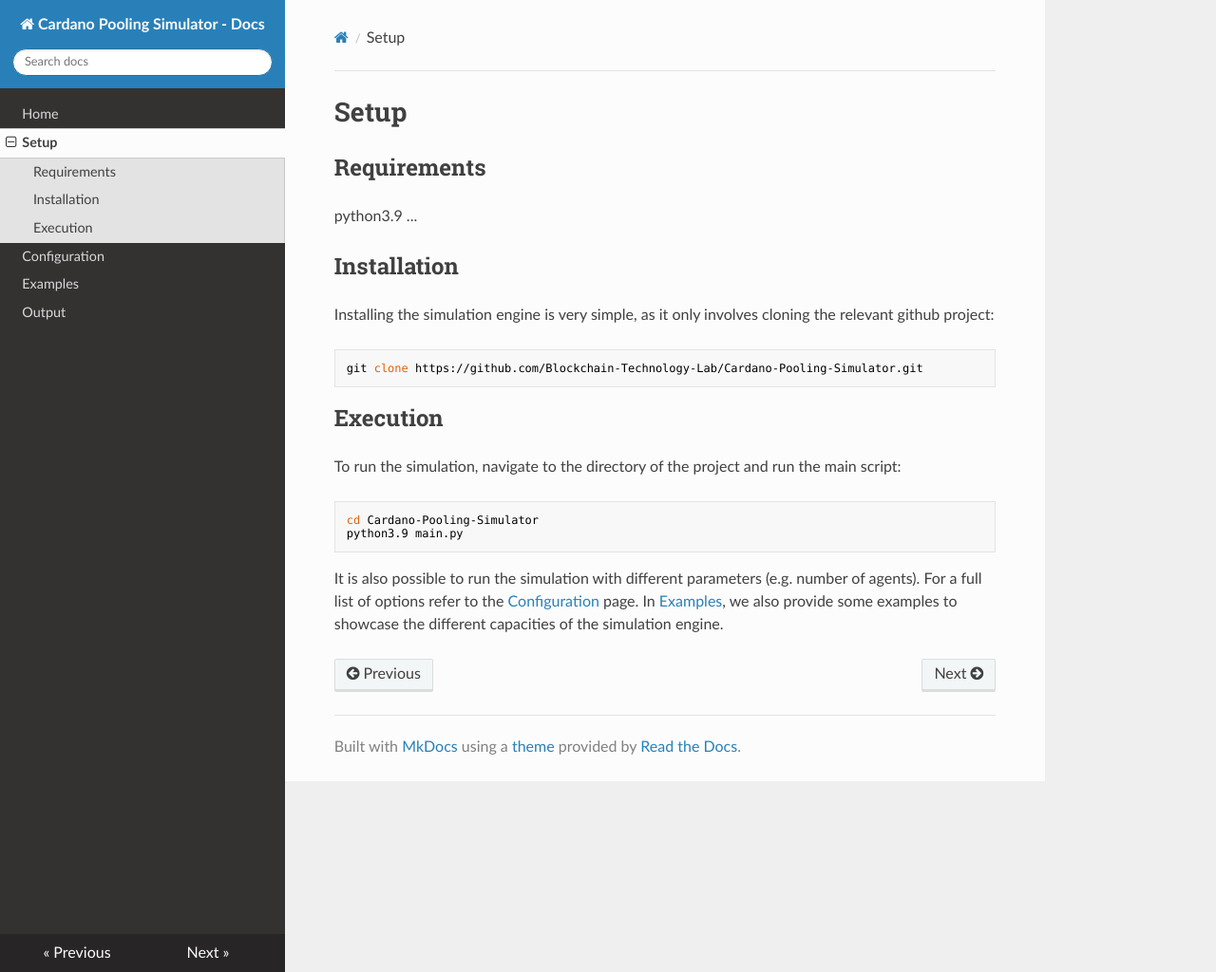
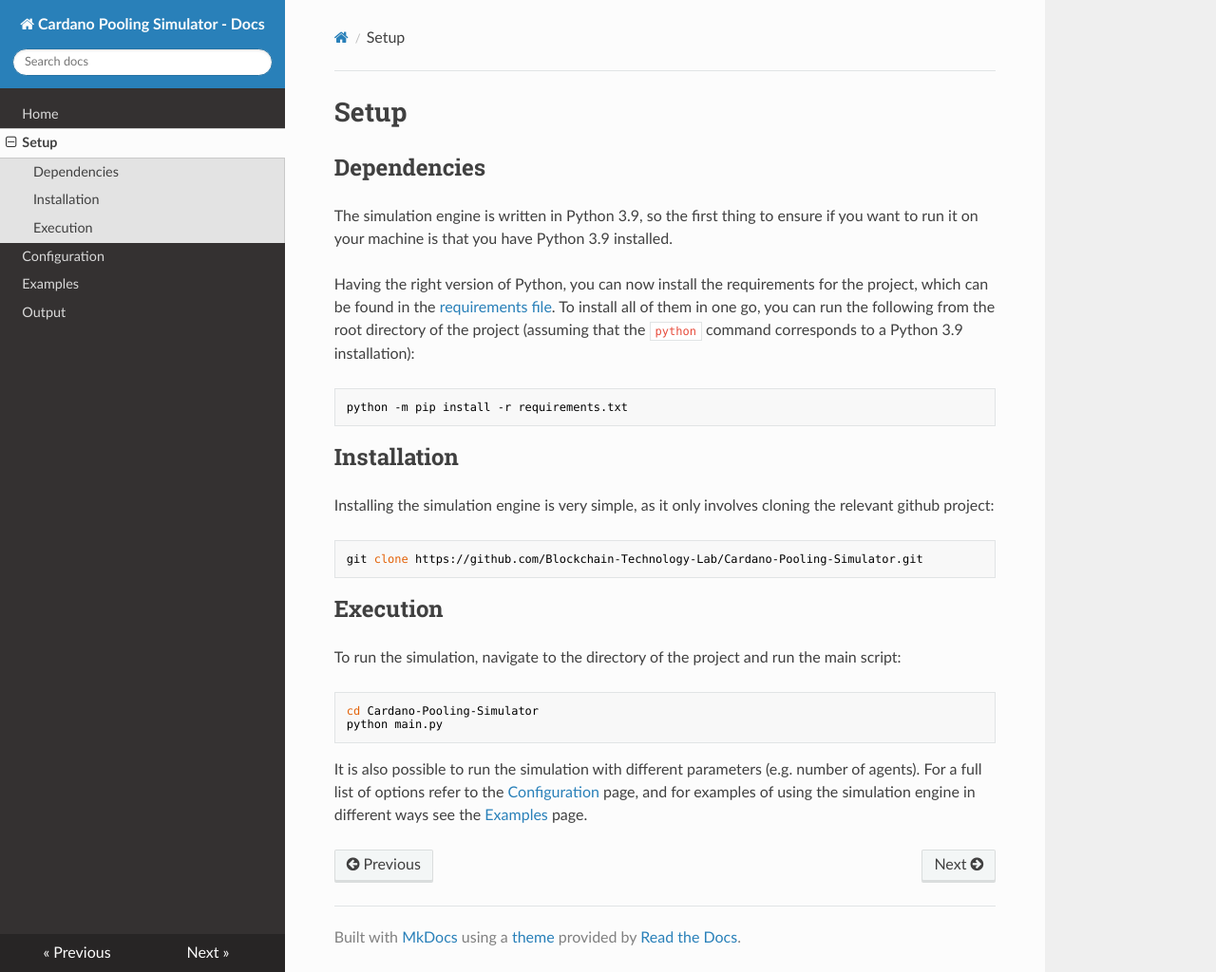
Before and after one commit to Blockchain-Technology-Lab/Rewards-Sharing-Simulation-Engine, an MkDocs documentation site: the page built from docs/setup.md, in a window 1280 px wide and 1024 px high. Shown: the whole window at 95% size. Built offline with MkDocs 1.6.1, drawn with Linux system fonts in a browser that asks for light colours; nearby versions of some CDN libraries.

Commit message:
Update setup instructions

````diff
--- a/docs/setup.md
+++ b/docs/setup.md
@@ -1,9 +1,14 @@
 # Setup
 
-## Requirements
-python3.9
-...
+## Dependencies
+The simulation engine is written in Python 3.9, so the first thing to ensure if you want to run it on your machine is
+that you have Python 3.9 installed.
 
+Having the right version of Python, you can now install the requirements for the project, which can be found in the
+[requirements file](requirements.txt). To install all of them in one go, you can run the following from the root
+directory of the project (assuming that the ```python``` command corresponds to a Python 3.9 installation):
+
+    python -m pip install -r requirements.txt
 
 ## Installation
 Installing the simulation engine is very simple, as it only involves cloning the relevant github project:
@@ -14,8 +19,8 @@
 To run the simulation, navigate to the directory of the project and run the main script:
 
     cd Cardano-Pooling-Simulator
-    python3.9 main.py
+    python main.py
 
 It is also possible to run the simulation with different parameters (e.g. number of agents). For a full list of options
-refer to the [Configuration](configuration.md) page. In [Examples](examples.md), we also provide some examples to
-showcase the different capacities of the simulation engine.
+refer to the [Configuration](configuration.md) page, and for examples of using the simulation engine in different ways
+see the [Examples](examples.md) page.
````
